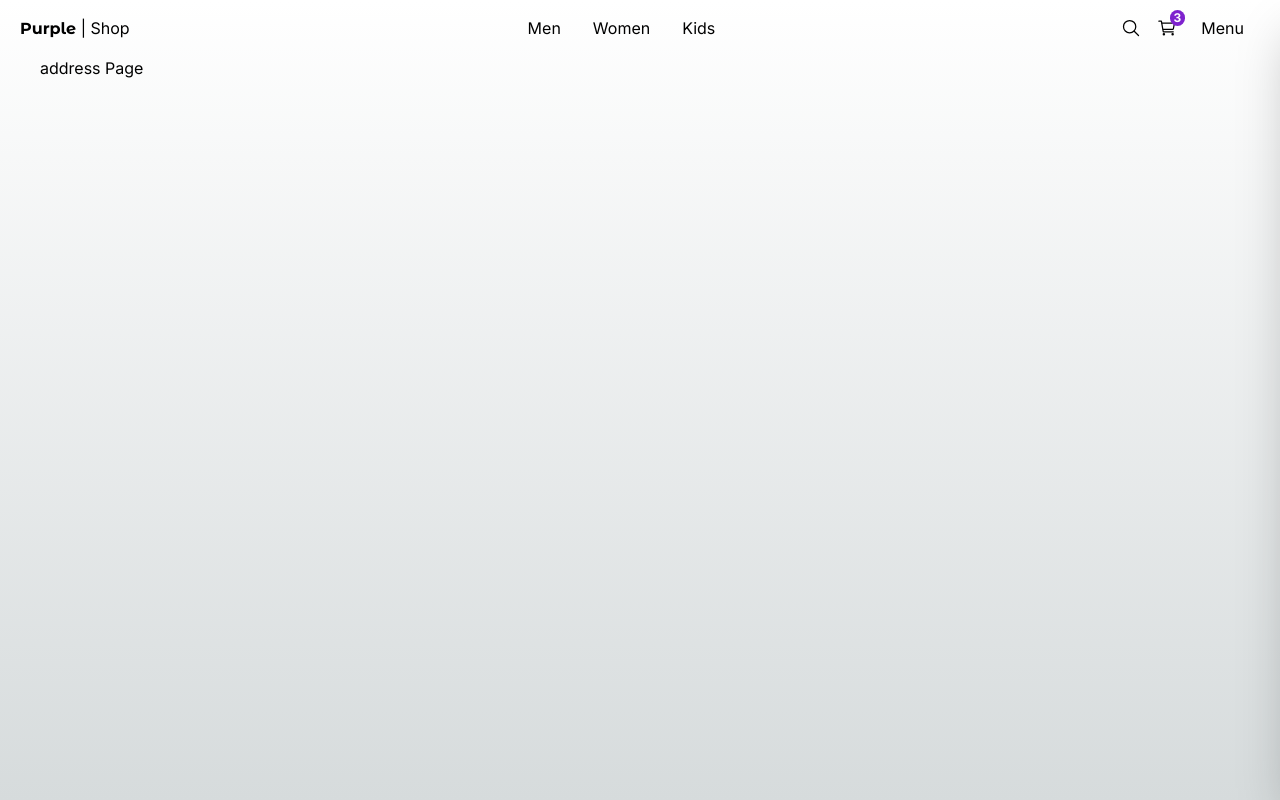
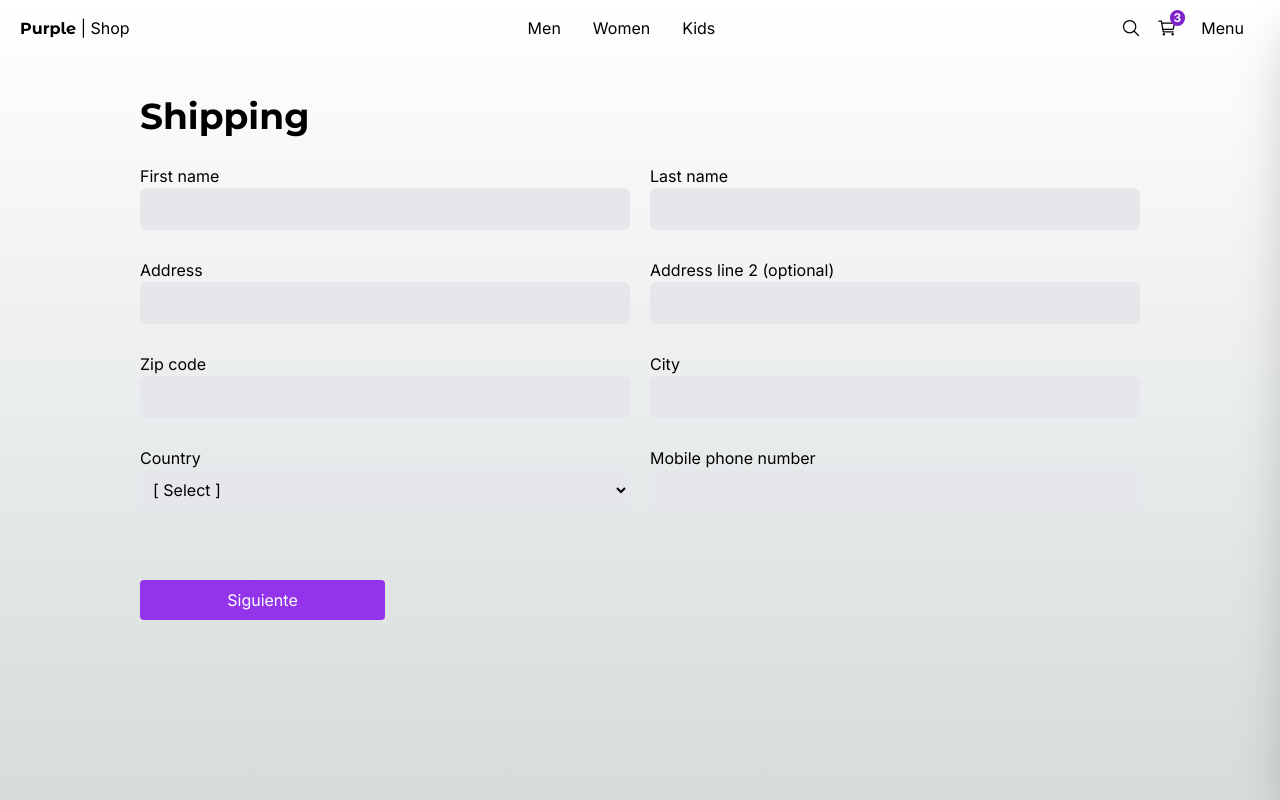
Before and after one commit to Walter-Daniel/purple-shop, a Next.js app: page /checkout/address in a window 1280 px wide. Built offline with nearby package versions, Linux system fonts and the light colour scheme.

Commit message:
Create shipping page

```diff
--- a/src/app/(shop)/checkout/address/page.tsx
+++ b/src/app/(shop)/checkout/address/page.tsx
@@ -1,8 +1,91 @@
+import { Title } from '@/components';
+import Link from 'next/link';
 
-export default function AdressPage() {
+export default function AddressPage() {
   return (
-    <div>
-      <h1>address Page</h1>
+    <div className="flex flex-col sm:justify-center sm:items-center mb-72 px-10 sm:px-0">
+      <div className="w-full  xl:w-[1000px] flex flex-col justify-center text-left">
+
+        <Title title="Shipping"/>
+
+        <div className="grid grid-cols-1 gap-2 sm:gap-5 sm:grid-cols-2">
+
+          <div className="flex flex-col mb-2">
+            <label>First name</label>
+            <input
+              type="text"
+              className="p-2 border rounded-md bg-gray-200"
+            />
+          </div>
+
+          <div className="flex flex-col mb-2">
+            <label>Last name</label>
+            <input
+              type="text"
+              className="p-2 border rounded-md bg-gray-200"
+            />
+          </div>
+
+          <div className="flex flex-col mb-2">
+            <label>Address</label>
+            <input
+              type="text"
+              className="p-2 border rounded-md bg-gray-200"
+            />
+          </div>
+
+          <div className="flex flex-col mb-2">
+            <label>Address line 2 (optional)</label>
+            <input
+              type="text"
+              className="p-2 border rounded-md bg-gray-200"
+            />
+          </div>
+
+          <div className="flex flex-col mb-2">
+            <label>Zip code</label>
+            <input
+              type="text"
+              className="p-2 border rounded-md bg-gray-200"
+            />
+          </div>
+
+          <div className="flex flex-col mb-2">
+            <label>City</label>
+            <input
+              type="text"
+              className="p-2 border rounded-md bg-gray-200"
+            />
+          </div>
+
+          <div className="flex flex-col mb-2">
+            <label>Country</label>
+            <select
+              className="p-2 border rounded-md bg-gray-200"
+            >
+              <option value="">[ Select ]</option>
+              <option value="ARG">Argentina</option>
+            </select>
+          </div>
+
+          <div className="flex flex-col mb-2">
+            <span>Mobile phone number</span>
+            <input
+              type="text"
+              className="p-2 border rounded-md bg-gray-200"
+            />
+          </div>
+
+          <div className="flex flex-col mb-2 sm:mt-10">
+            <Link
+              href='/checkout'
+              className="btn-primary flex w-full sm:w-1/2 justify-center ">
+              Siguiente
+            </Link>
+          </div>
+
+        </div>
+      </div>
     </div>
   );
 }
```
